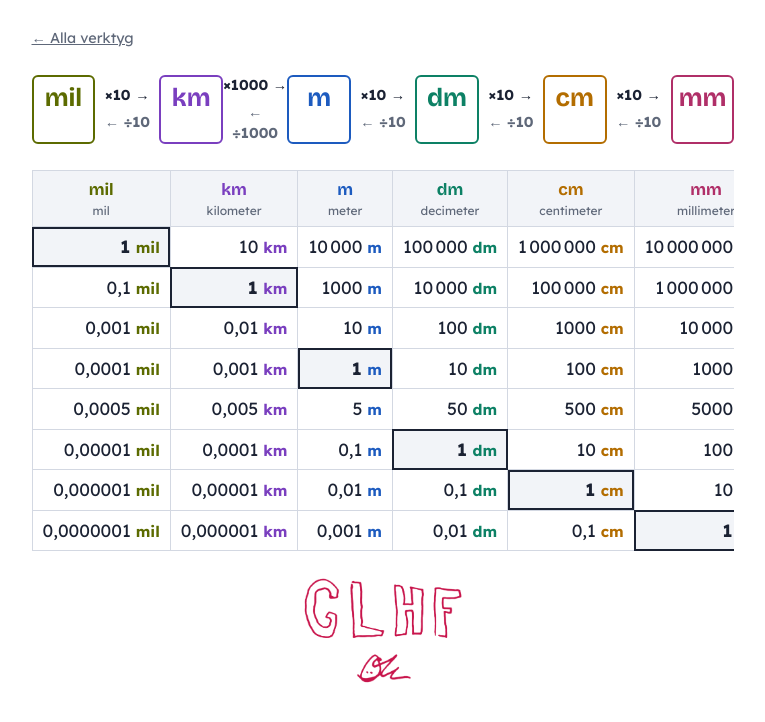
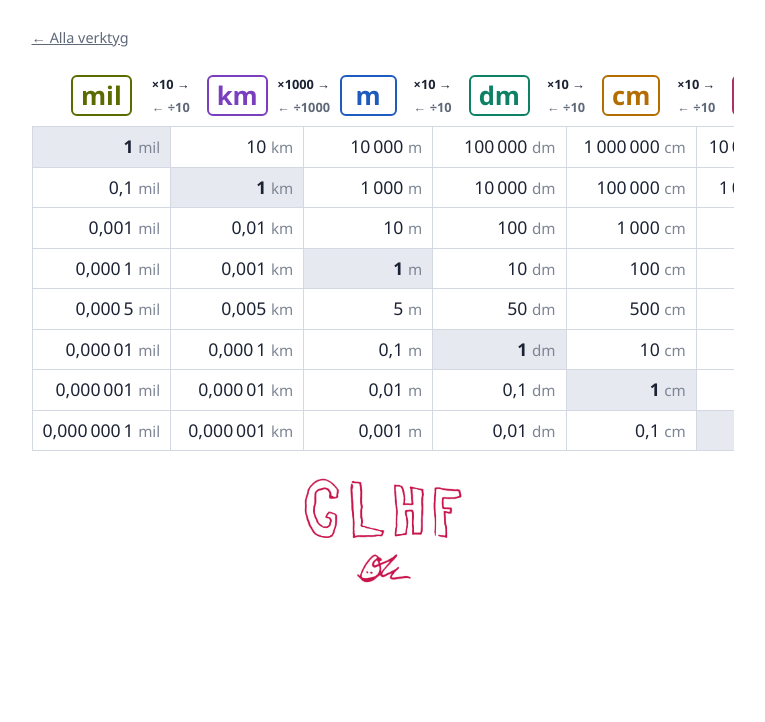
Before and after one commit to olind/flipcards, a plain HTML site: page langdenheter.html in a window 1280 px wide. Shown: the whole page, without its empty margins (257-1022 px from the left). Drawn offline with nearby package versions, Linux system fonts and the light colour scheme; a web font is replaced by a local one.

Commit message:
Make the längdenheter sheet easier to read
The unit boxes with ×10/÷10 now sit over the table columns and
replace the table heading. Units in the cells are grey so the
numbers stand out, the 1-cells only get a grey background, and all
numbers are grouped in threes, decimals too. The whole sheet uses
Andika, which spaces digits most evenly.

Co-Authored-By: Claude Opus 5.5 <noreply@anthropic.com>

```diff
--- a/langdenheter.html
+++ b/langdenheter.html
@@ -4,7 +4,7 @@
 <meta charset="utf-8">
 <meta name="viewport" content="width=device-width, initial-scale=1">
 <title>Omvandla längdenheter</title>
-<link rel="stylesheet" href="https://fonts.googleapis.com/css2?family=Lexend:wght@400;700&family=Bricolage+Grotesque:opsz,wght@12..96,700;12..96,800&display=swap">
+<link rel="stylesheet" href="https://fonts.googleapis.com/css2?family=Andika:wght@400;700&display=swap">
 <style>
 /* One A4 folded in half to A5 (top half front, bottom half back): one colour per unit, units in a list so µm/nm can be added later */
 :root {
@@ -12,7 +12,8 @@
   --ink: #1b2233;
   --muted: #5f6879;
   --line: #d3d8e2;
-  --soft: #f2f4f8;
+  --soft: #e6e9f0;
+  --unit: #7d8594;
   --m: #1d5bbf;
   --dm: #0d8165;
   --cm: #b36d00;
@@ -20,18 +21,18 @@
   --km: #7a3fbf;
   --mil: #5c6b00;
   --comma: #d4281c;
-  --display: "Bricolage Grotesque", "Avenir Next", system-ui, sans-serif;
-  --body: "Lexend", "Segoe UI", system-ui, sans-serif;
+  --display: "Andika", "Segoe UI", system-ui, sans-serif;
+  --body: "Andika", "Segoe UI", system-ui, sans-serif;
 }
 @media (prefers-color-scheme: dark) {
   :root:not([data-theme="light"]) {
-    --bg: #12161f; --ink: #e8ecf3; --muted: #9aa3b4; --line: #333b4b; --soft: #1b212d;
+    --bg: #12161f; --ink: #e8ecf3; --muted: #9aa3b4; --line: #333b4b; --soft: #232a38; --unit: #8892a3;
     --m: #78a8ff; --dm: #4fd1ad; --cm: #f2b24d; --mm: #f080b2; --km: #c29bff; --mil: #b9cc4a; --comma: #ff6b5e;
     color-scheme: dark;
   }
 }
 :root[data-theme="dark"] {
-  --bg: #12161f; --ink: #e8ecf3; --muted: #9aa3b4; --line: #333b4b; --soft: #1b212d;
+  --bg: #12161f; --ink: #e8ecf3; --muted: #9aa3b4; --line: #333b4b; --soft: #232a38; --unit: #8892a3;
   --m: #78a8ff; --dm: #4fd1ad; --cm: #f2b24d; --mm: #f080b2; --km: #c29bff; --mil: #b9cc4a; --comma: #ff6b5e;
   color-scheme: dark;
 }
@@ -56,18 +57,19 @@ section { display: grid; gap: 10px; break-inside: avoid; }
 .sign { width: 160px; justify-self: center; }
 
 .u-m { color: var(--m); } .u-dm { color: var(--dm); } .u-cm { color: var(--cm); } .u-mm { color: var(--mm); } .u-km { color: var(--km); } .u-mil { color: var(--mil); }
-.unit { font-weight: 700; }
+.unit { font-weight: 400; }
 
-/* Steps strip */
-.steps { display: flex; align-items: stretch; gap: 0; }
+/* Unit boxes as the table's header, one over each column, with the step between columns on the border */
+.conv thead th { background: none; border: none; padding: 0 36px 10px; position: relative; width: 16.66%; }
 .box {
-  flex: 1 1 0; min-width: 0; text-align: center;
-  border: 2px solid currentColor; border-radius: 6px; padding: 8px 4px;
+  display: inline-block; min-width: 2.2em; text-align: center;
+  border: 2px solid currentColor; border-radius: 6px; padding: 6px 8px;
 }
 .box b { display: block; font-family: var(--display); font-size: 1.6rem; line-height: 1; }
 .arrow {
-  flex: 0 0 auto; width: 64px; display: grid; align-content: center; gap: 6px;
-  text-align: center; font-weight: 700; font-size: 0.9rem; font-variant-numeric: tabular-nums;
+  position: absolute; z-index: 1; top: 0; bottom: 10px; right: 0; transform: translateX(50%);
+  display: grid; align-content: center; gap: 4px;
+  text-align: center; font-family: var(--body); font-weight: 700; font-size: 0.8rem; font-variant-numeric: tabular-nums;
 }
 .arrow .down { color: var(--ink); }
 .arrow .up { color: var(--muted); }
@@ -79,14 +81,13 @@ section { display: grid; gap: 10px; break-inside: avoid; }
 table { border-collapse: collapse; width: 100%; font-variant-numeric: tabular-nums; }
 th, td { border: 1px solid var(--line); padding: 7px 10px; text-align: right; white-space: nowrap; }
 th { font-family: var(--display); font-size: 1.05rem; background: var(--soft); text-align: center; }
-th small { display: block; font-family: var(--body); font-weight: 400; font-size: 0.75rem; color: var(--muted); }
 .conv td { font-size: 1.1rem; }
-.conv td .unit { font-size: 0.95rem; }
-.conv td.one { background: var(--soft); font-weight: 700; outline: 2px solid var(--ink); outline-offset: -2px; }
+.conv td .unit { font-size: 0.95rem; color: var(--unit); }
+.conv td.one { background: var(--soft); font-weight: 700; }
 
 @media (max-width: 560px) {
   h1 { font-size: 1.7rem; }
-  .arrow { width: 46px; font-size: 0.8rem; }
+  .arrow { font-size: 0.7rem; }
   .box b { font-size: 1.3rem; }
   .rules { grid-template-columns: 1fr; }
   th, td { padding: 6px 6px; }
@@ -95,7 +96,7 @@ th small { display: block; font-family: var(--body); font-weight: 400; font-size
 
 @media print {
   :root, :root[data-theme="dark"] {
-    --bg: #fff; --ink: #000; --muted: #444; --line: #bbb; --soft: #eef0f4;
+    --bg: #fff; --ink: #000; --muted: #444; --line: #bbb; --soft: #e2e5ec; --unit: #777;
     --m: #1d5bbf; --dm: #0d8165; --cm: #a86400; --mm: #b02f68; --km: #7a3fbf; --mil: #5c6b00; --comma: #d4281c;
     color-scheme: light;
   }
@@ -108,12 +109,14 @@ th small { display: block; font-family: var(--body); font-weight: 400; font-size
   }
   h1 { font-size: 20pt; }
   h2 { font-size: 12pt; }
-  .box b { font-size: 16pt; }
-  .arrow { width: auto; min-width: 12mm; padding: 0 1.5mm; font-size: 9pt; }
+  .box { padding: 3px 5px; min-width: 1.6em; }
+  .box b { font-size: 13pt; }
+  .arrow { font-size: 7.5pt; gap: 2px; bottom: 3mm; }
   th, td { padding: 4px 6px; }
   .conv th, .conv td { padding: 4px 4px; }
   .conv td { font-size: 10pt; }
   .conv td .unit { font-size: 9pt; }
+  .conv thead th { padding: 0 0 3mm; }
 
   .home { display: none; }
   .sign { width: 30mm; }
@@ -126,9 +129,6 @@ th small { display: block; font-family: var(--body); font-weight: 400; font-size
 <main class="sheet">
   <a class="home" href="index.html">← Alla verktyg</a>
   <div class="side">
-  <section>
-    <div class="steps" id="steps"></div>
-  </section>
 
   <section>
     <div class="scroll"><table class="conv" id="conv"></table></div>
@@ -150,21 +150,20 @@ const UNITS = [
 ];
 const ROWS_MM = [10000000, 1000000, 10000, 1000, 5000, 100, 10, 1];
 
-// Decimal comma; integers of five digits or more get thin-space groups (10 000)
+// Decimal comma; four digits or more get thin-space groups of three, counted from the comma (1 000, 0,000 1)
 const fmt = x => {
   const [int, dec] = x.toFixed(8).replace(/\.?0+$/, "").split(".");
-  const g = int.length > 4 ? int.replace(/\B(?=(\d{3})+$)/g, "\u202f") : int;
-  return dec ? `${g},${dec}` : g;
+  const g = int.length > 3 ? int.replace(/\B(?=(\d{3})+$)/g, "\u202f") : int;
+  const d = dec && dec.length > 3 ? dec.replace(/(\d{3})(?=\d)/g, "$1\u202f") : dec;
+  return d ? `${g},${d}` : g;
 };
 const unit = u => ` <span class="unit u-${u}">${u}</span>`;
 
-document.getElementById("steps").innerHTML = UNITS.map((x, i) =>
-  (i ? `<div class="arrow"><span class="down">×${UNITS[i - 1].mm / x.mm} →</span><span class="up">← ÷${UNITS[i - 1].mm / x.mm}</span></div>` : "") +
-  `<div class="box u-${x.u}"><b>${x.u}</b></div>`
-).join("");
-
 document.getElementById("conv").innerHTML =
-  `<thead><tr>${UNITS.map(x => `<th class="u-${x.u}">${x.u}<small>${x.name}</small></th>`).join("")}</tr></thead>` +
+  `<thead><tr>${UNITS.map((x, i) => `<th>` +
+    `<div class="box u-${x.u}"><b>${x.u}</b></div>` +
+    (i < UNITS.length - 1 ? `<div class="arrow"><span class="down">×${x.mm / UNITS[i + 1].mm} →</span><span class="up">← ÷${x.mm / UNITS[i + 1].mm}</span></div>` : "") +
+    `</th>`).join("")}</tr></thead>` +
   `<tbody>${ROWS_MM.map(v => `<tr>${UNITS.map(x => {
     const n = v / x.mm;
     return `<td${n === 1 ? ' class="one"' : ""}>${fmt(n)}${unit(x.u)}</td>`;
```
Also changed, not shown: 1 other file.
